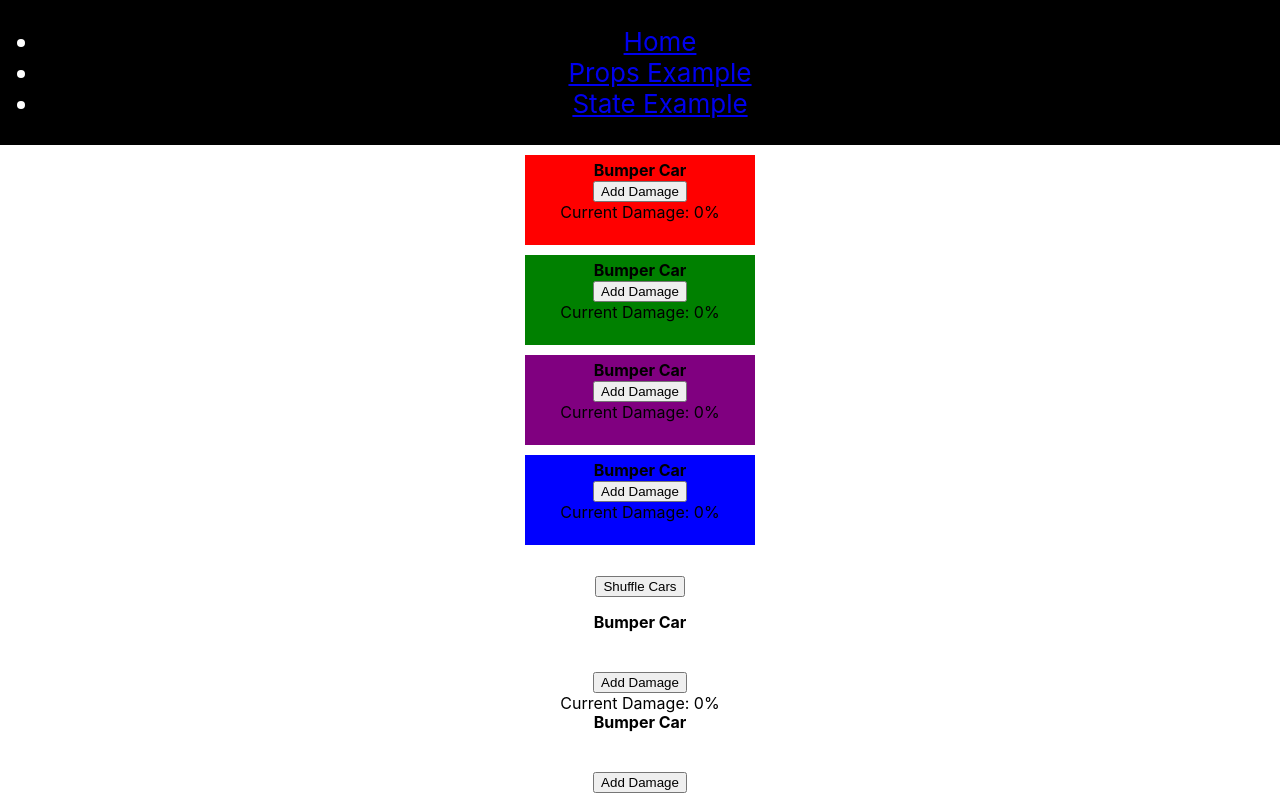
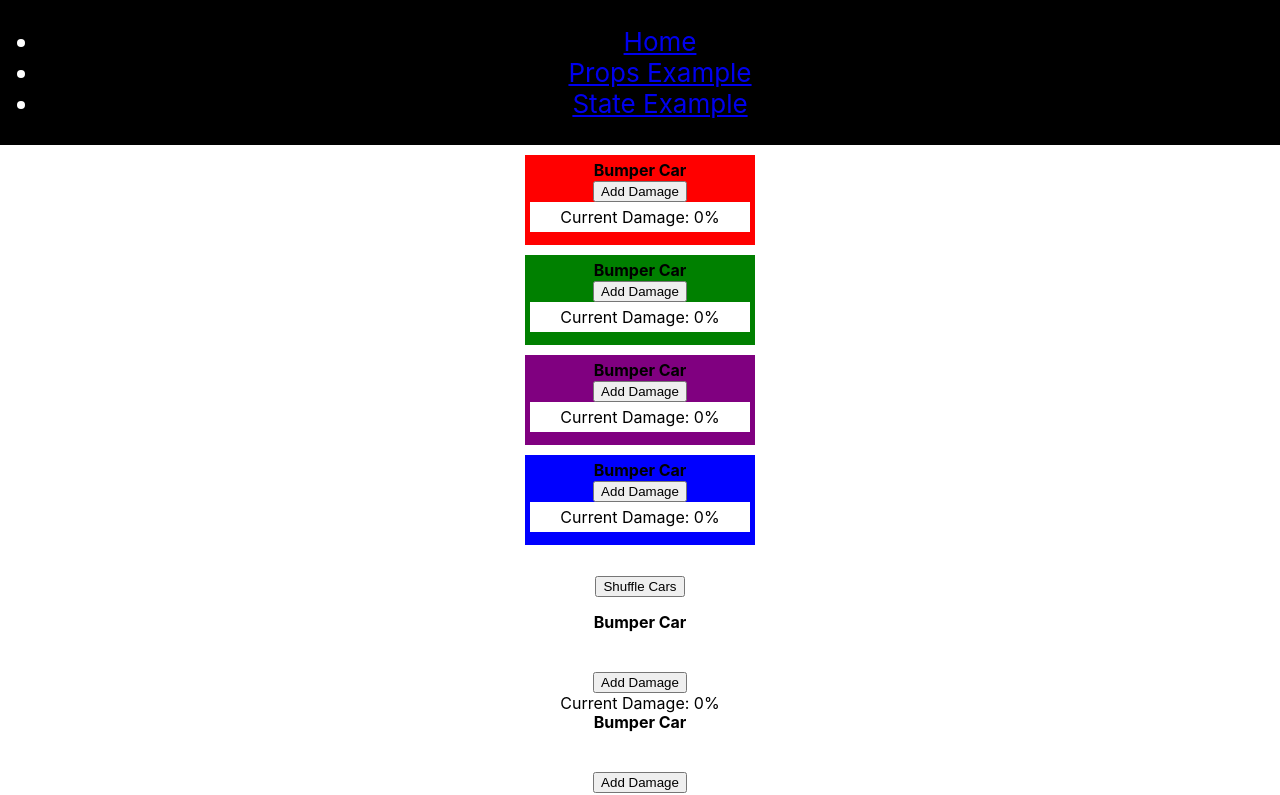
Before and after one commit to salcode/reactjs-mount-render-key, a React (Create React App) app: page /state-page in a window 1280 px wide. Shown: the top 795 px of the page. Built offline with nearby package versions, Linux system fonts and the light colour scheme.

Commit message:
Change CSS for display damage

```diff
--- a/src/App.css
+++ b/src/App.css
@@ -29,6 +29,11 @@
   font-size: 2em;
 }
 
+.display-damage {
+  background-color: white;
+  padding: 5px;
+}
+
 .mounted-indicator {
   position: relative;
 }
```
